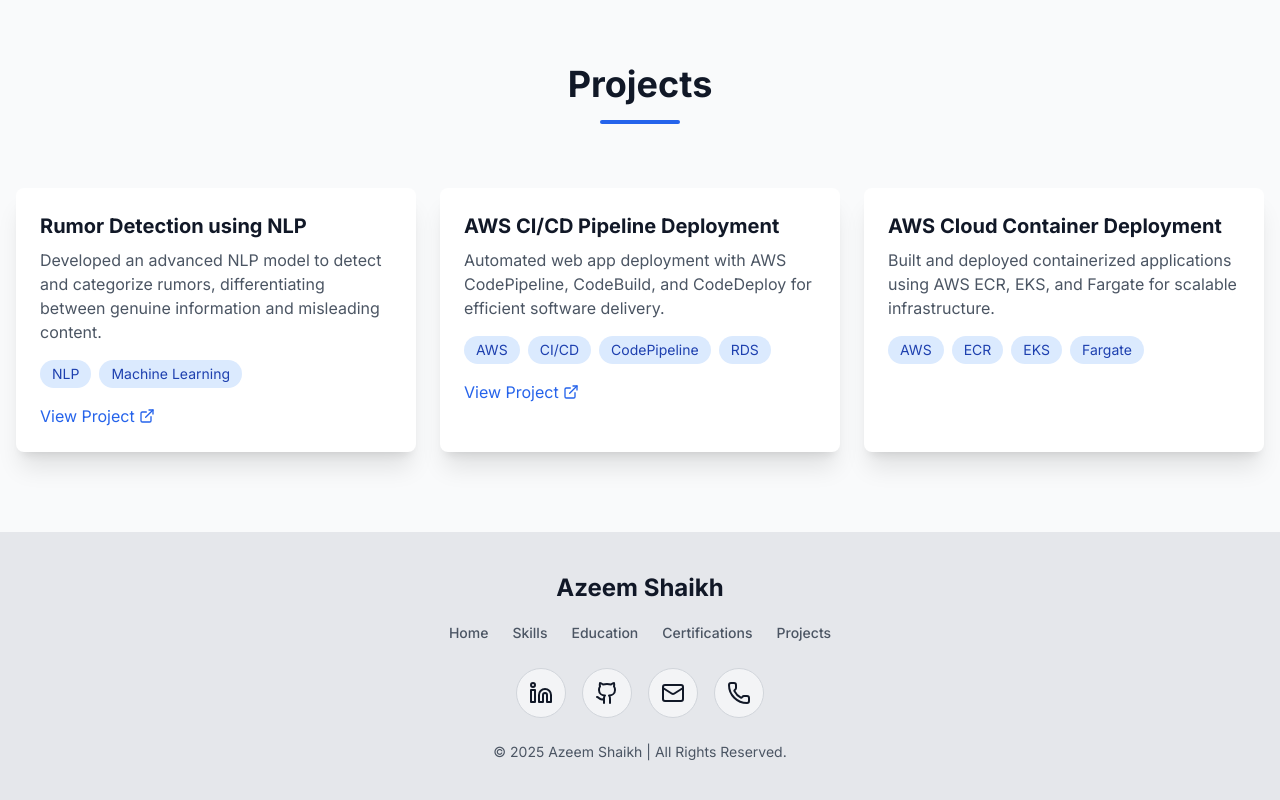
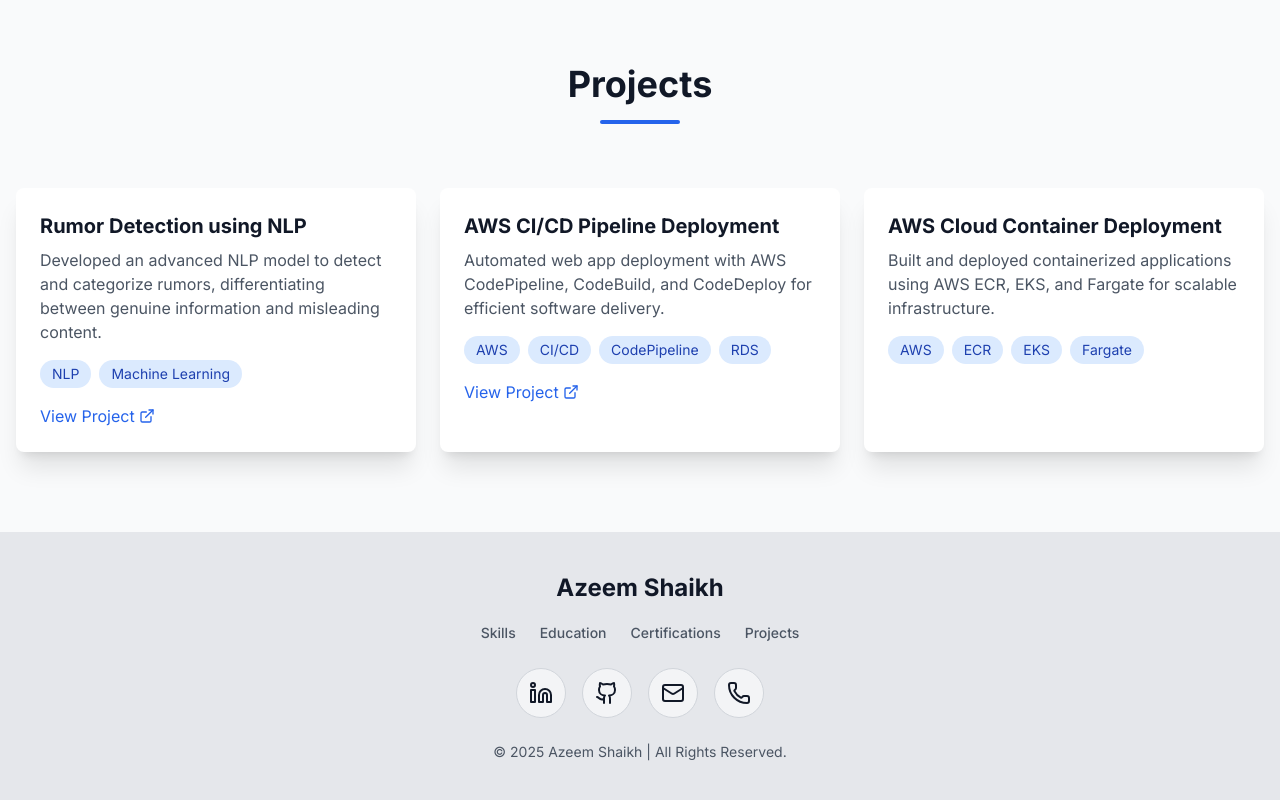
Before and after one commit to tanmay482/tanmaymahajan, a Next.js app: page / in a window 1280 px wide. Shown: the part 3468-4268 px from the top of the page. Built offline with nearby package versions, Linux system fonts and the light colour scheme.

Commit message:
Update Footer.tsx

```diff
--- a/src/components/Footer.tsx
+++ b/src/components/Footer.tsx
@@ -22,7 +22,7 @@ const Footer = () => {
 
       {/* Navigation Links */}
       <nav className="my-4">
-        {["Home", "Skills","Education", "Certifications", "Projects"].map((item) => (
+        {["Skills","Education", "Certifications", "Projects"].map((item) => (
           <a
             key={item}
             href={`#${item.toLowerCase()}`}
```
